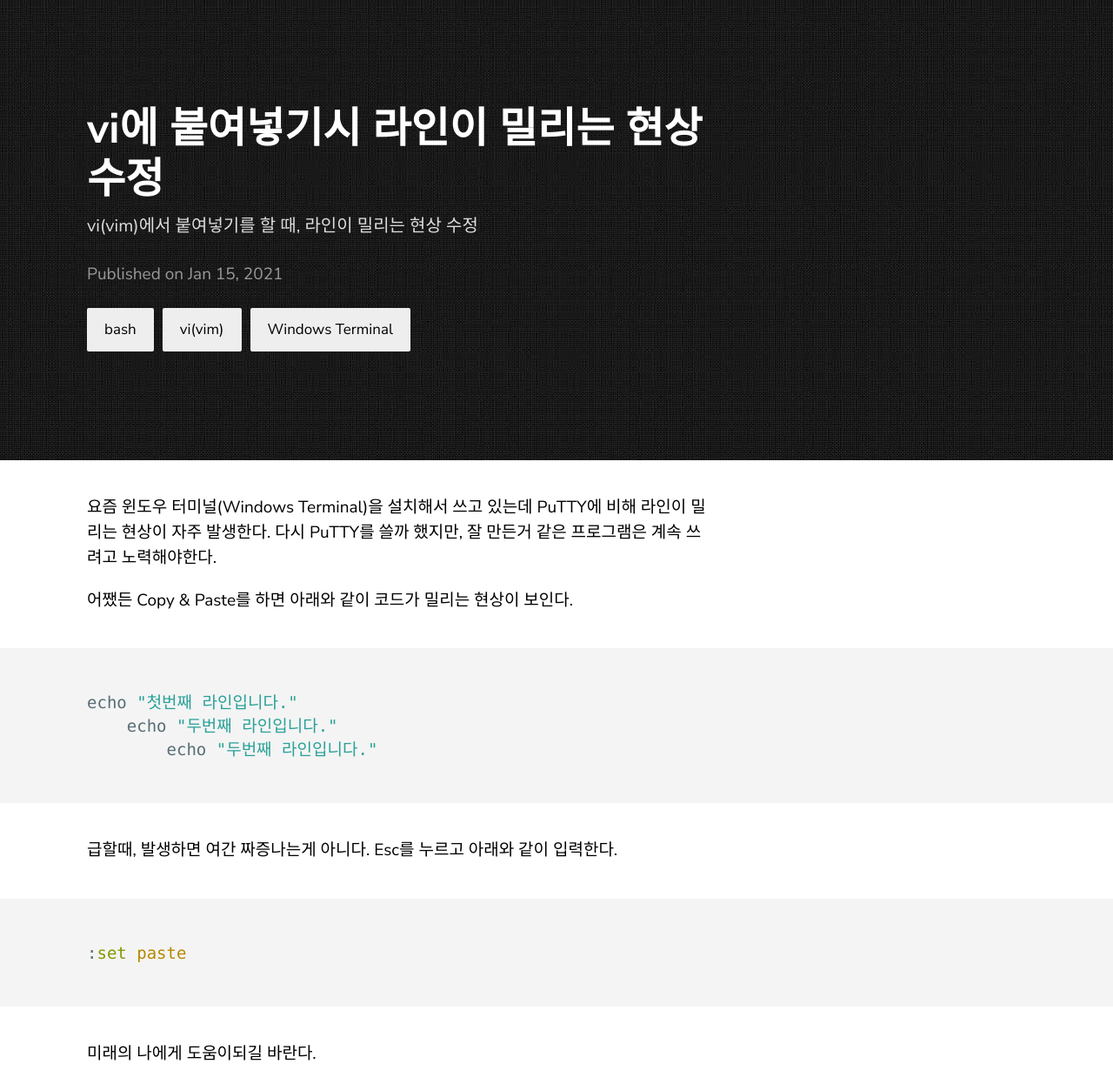
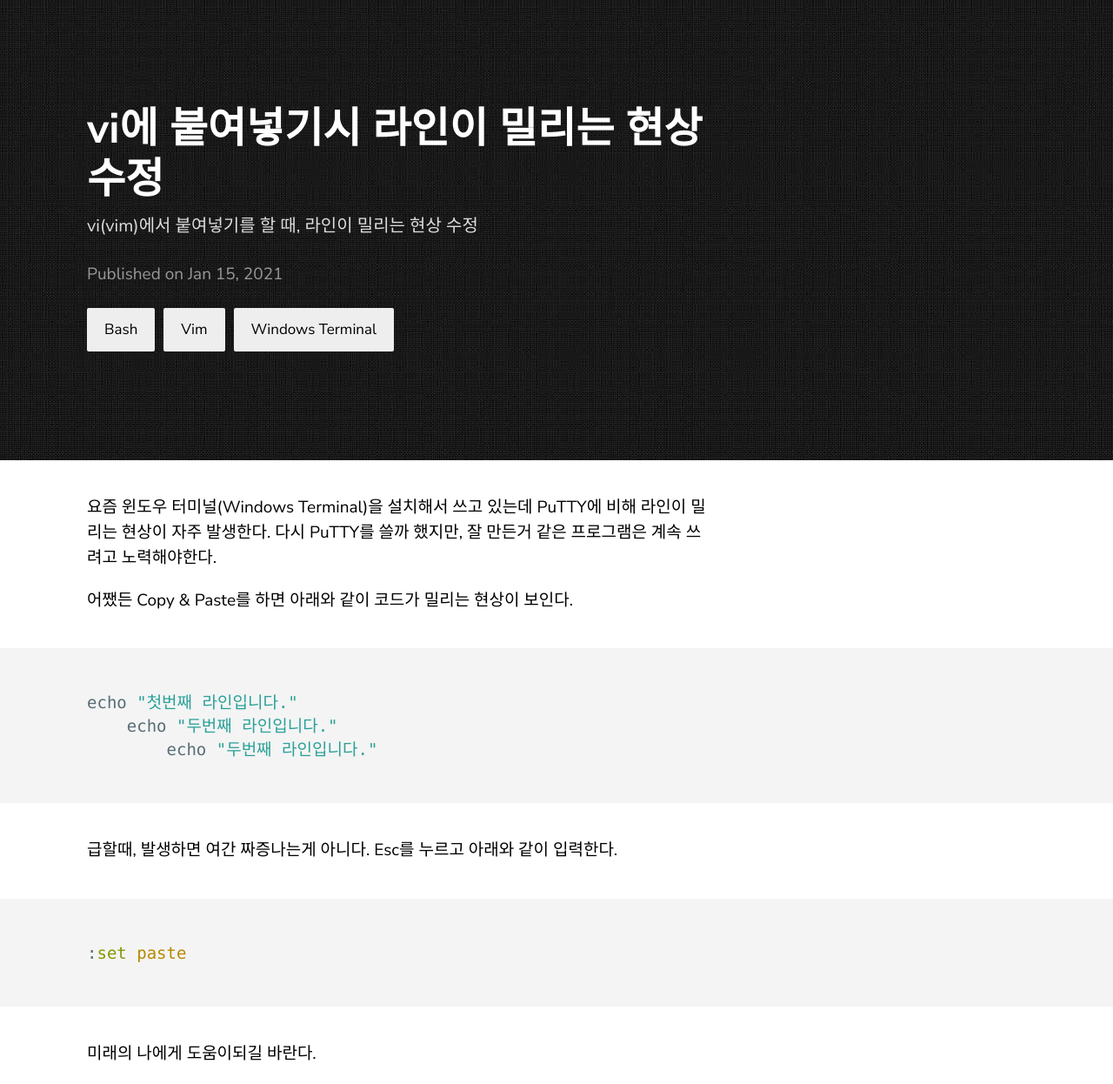
Before and after one commit to zdevowl/zdevowl.github.io, a Jekyll site: the page built from _posts/2021-01-15-vim-paste.md, in a window 1280 px wide. Shown: the whole page at 87% size. Built offline with Jekyll 4.4.1, drawn with Linux system fonts in a browser that asks for light colours.

```diff
--- a/_posts/2021-01-15-vim-paste.md
+++ b/_posts/2021-01-15-vim-paste.md
@@ -4,8 +4,8 @@ title:  "vi에 붙여넣기시 라인이 밀리는 현상 수정"
 description: vi(vim)에서 붙여넣기를 할 때, 라인이 밀리는 현상 수정
 date:   2021-01-15 15:30:00 +0900
 categories:
-    - bash
-    - vi(vim)
+    - Bash
+    - Vim
     - Windows Terminal
 ---
 요즘 윈도우 터미널(Windows Terminal)을 설치해서 쓰고 있는데 PuTTY에 비해 라인이 밀리는 현상이 자주 발생한다.
```
